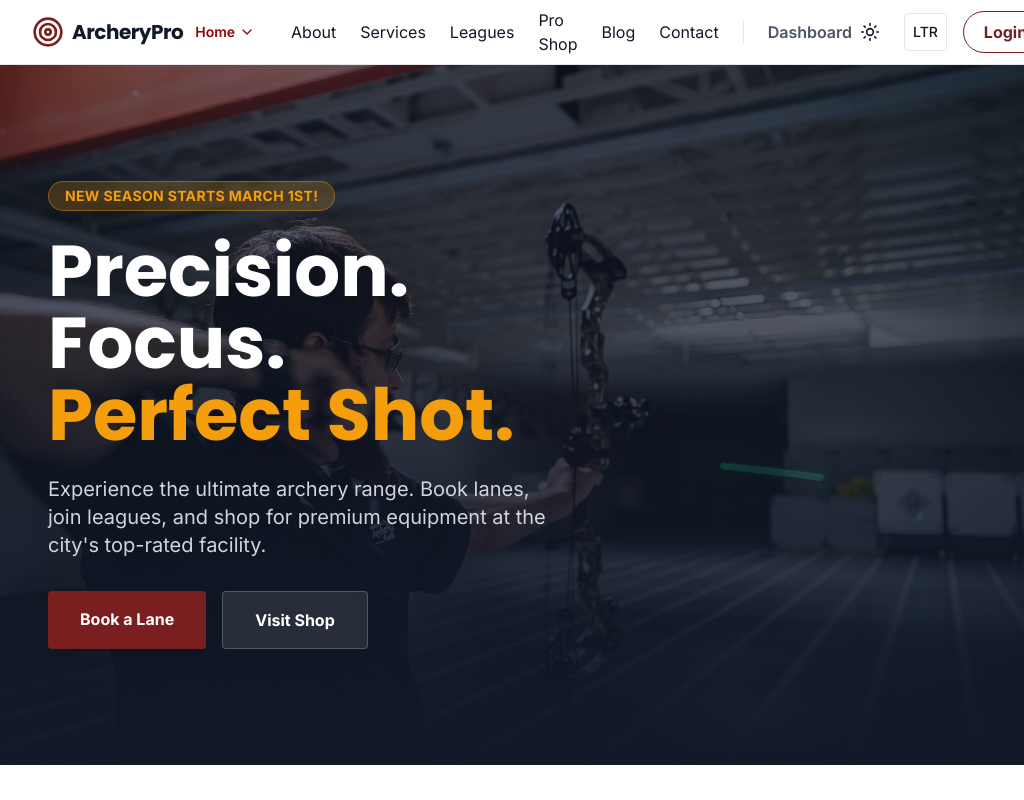
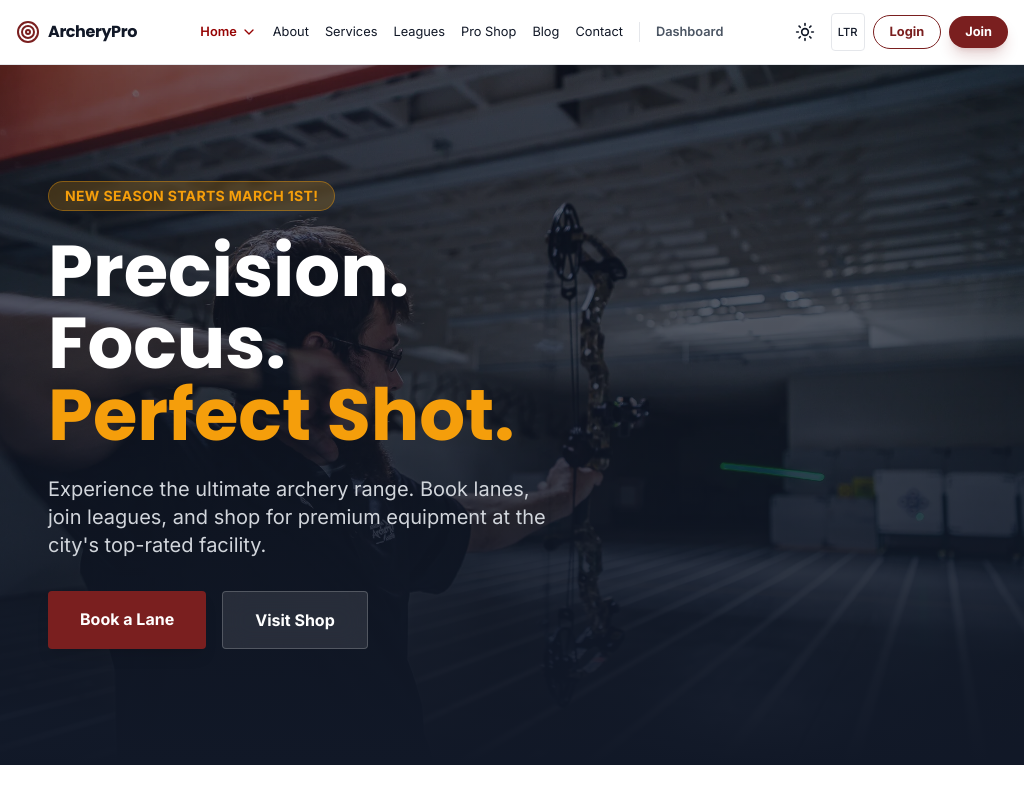
Before and after one commit to sivanikadev-SD/archery-range-shop, a plain HTML site: page index.html in a window 1024 px wide. Shown: the top 800 px of the page. Drawn offline with nearby package versions, Linux system fonts and the light colour scheme.

Commit message:
correction updated

```diff
--- a/assets/css/style.css
+++ b/assets/css/style.css
@@ -76,6 +76,68 @@ html.dark ::-webkit-scrollbar-thumb {
   color: #960303;
 }
 
+/* ===== Navbar 1024px Alignment Fix ===== */
+@media (min-width: 1024px) and (max-width: 1279px) {
+  /* Reduce container side padding */
+  nav > div:first-child {
+    padding-left: 1rem !important;
+    padding-right: 1rem !important;
+  }
+
+  /* Make ALL nav links + buttons smaller */
+  nav a,
+  nav button {
+    font-size: 0.8rem !important;
+  }
+
+  /* Tighten logo text */
+  nav .flex-shrink-0 span {
+    font-size: 1rem !important;
+  }
+
+  /* Override Tailwind's space-x on the nav links container */
+  nav .flex.justify-between > div:nth-child(2) > * + * {
+    margin-inline-start: 1rem !important;
+  }
+
+  /* Override Tailwind's space-x on the actions container */
+  nav .flex.justify-between > div:nth-child(3) > * + * {
+    margin-inline-start: 0.5rem !important;
+  }
+
+  /* Compact buttons */
+  nav .dir-toggle-btn {
+    padding: 0.5rem 0.375rem !important;
+    font-size: 0.7rem !important;
+  }
+
+  nav .theme-toggle-btn {
+    padding: 0.5rem !important;
+  }
+
+  /* Dashboard link less padding */
+  nav a[href="dashboard-admin.html"] {
+    padding-left: 1rem !important;
+  }
+
+  /* Login / Join buttons tighter */
+  nav a[href="login.html"],
+  nav a[href="register.html"] {
+    padding-left: 1rem !important;
+    padding-right: 1rem !important;
+    padding-top: 0.375rem !important;
+    padding-bottom: 0.375rem !important;
+    font-size: 0.8rem !important;
+  }
+
+  /* Logo icon smaller */
+  nav .flex-shrink-0 i,
+  nav .flex-shrink-0 svg {
+    width: 1.5rem !important;
+    height: 1.5rem !important;
+  }
+}
+
 /* Dark Mode Text Adjustments */
 html.dark .text-gray-500 {
   color: #a1a1aa;
--- a/index.html
+++ b/index.html
@@ -64,8 +64,8 @@
                 </div>
 
                 <!-- Desktop Menu -->
-                <div class="hidden lg:flex space-x-6 rtl:space-x-reverse items-center">
-                    <div class="relative group px-3 py-2">
+                <div class="hidden lg:flex space-x-2 rtl:space-x-reverse items-center whitespace-nowrap">
+                    <div class="relative group py-2">
                         <button
                             class="flex items-center gap-1 text-sm font-semibold hover:text-brand-600 dark:hover:text-brand-400 transition-colors active">
                             Home <svg xmlns="http://www.w3.org/2000/svg" width="24" height="24" viewBox="0 0 24 24"
@@ -92,11 +92,11 @@
                     <a href="blog.html" class="hover:text-primary transition">Blog</a>
                     <a href="contact.html" class="hover:text-primary transition">Contact</a>
                     <a href="dashboard-admin.html"
-                        class="hover:text-primary transition font-semibold text-gray-600 dark:text-gray-300 border-l border-gray-200 dark:border-gray-700 pl-6 rtl:pl-0 rtl:pr-6 rtl:border-l-0 rtl:border-r">Dashboard</a>
+                        class="hover:text-primary transition font-semibold text-gray-600 dark:text-gray-300 border-l border-gray-200 dark:border-gray-700 pl-4 rtl:pl-0 rtl:pr-4 rtl:border-l-0 rtl:border-r">Dashboard</a>
                 </div>
 
                 <!-- Actions -->
-                <div class="hidden lg:flex items-center space-x-4 rtl:space-x-reverse">
+                <div class="hidden lg:flex items-center space-x-2 rtl:space-x-reverse">
                     <!-- Theme Toggle -->
                     <button id="theme-toggle"
                         class="theme-toggle-btn p-2 rounded-full hover:bg-gray-100 dark:hover:bg-gray-800 transition">
@@ -111,12 +111,12 @@
                     </button>
 
                     <a href="login.html"
-                        class="px-5 py-2 rounded-full border border-primary text-primary font-bold hover:bg-primary hover:text-white transition">
+                        class="px-3 py-2 rounded-full border border-primary text-primary font-bold hover:bg-primary hover:text-white transition">
                         Login
                     </a>
                     <a href="register.html"
-                        class="px-5 py-2 rounded-full bg-primary text-white font-bold hover:bg-red-800 transition shadow-lg shadow-red-900/20">
-                        Join Now
+                        class="px-3 py-2 rounded-full bg-primary text-white font-bold hover:bg-red-800 transition shadow-lg shadow-red-900/20 whitespace-nowrap">
+                        Join
                     </a>
                 </div>
 
```
Also changed, not shown: about.html (+6 -7 lines), blog.html (+6 -7 lines), contact.html (+6 -7 lines), home2.html (+7 -7 lines), leagues.html (+6 -7 lines), services.html (+6 -7 lines), shop.html (+6 -7 lines).
